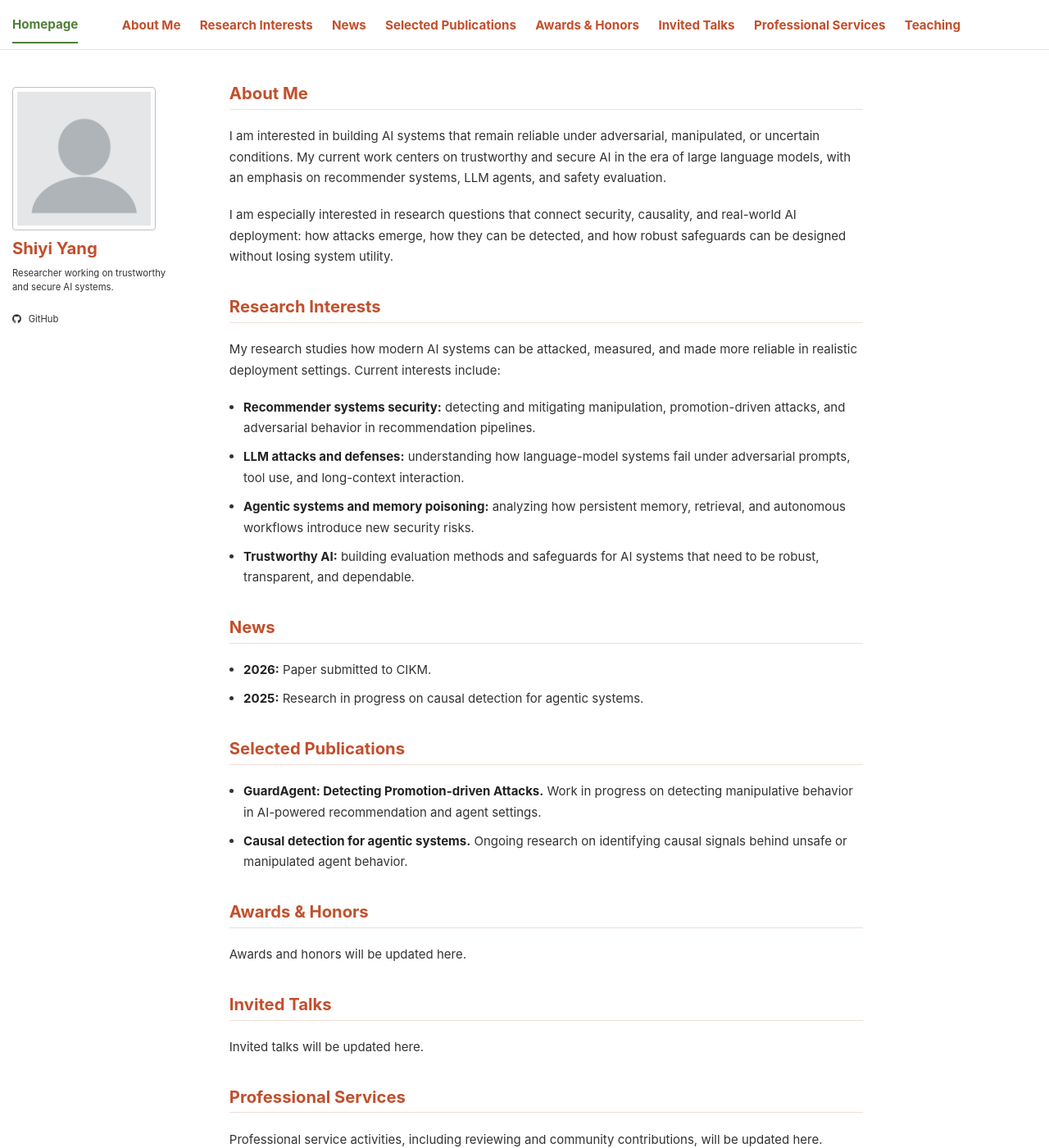
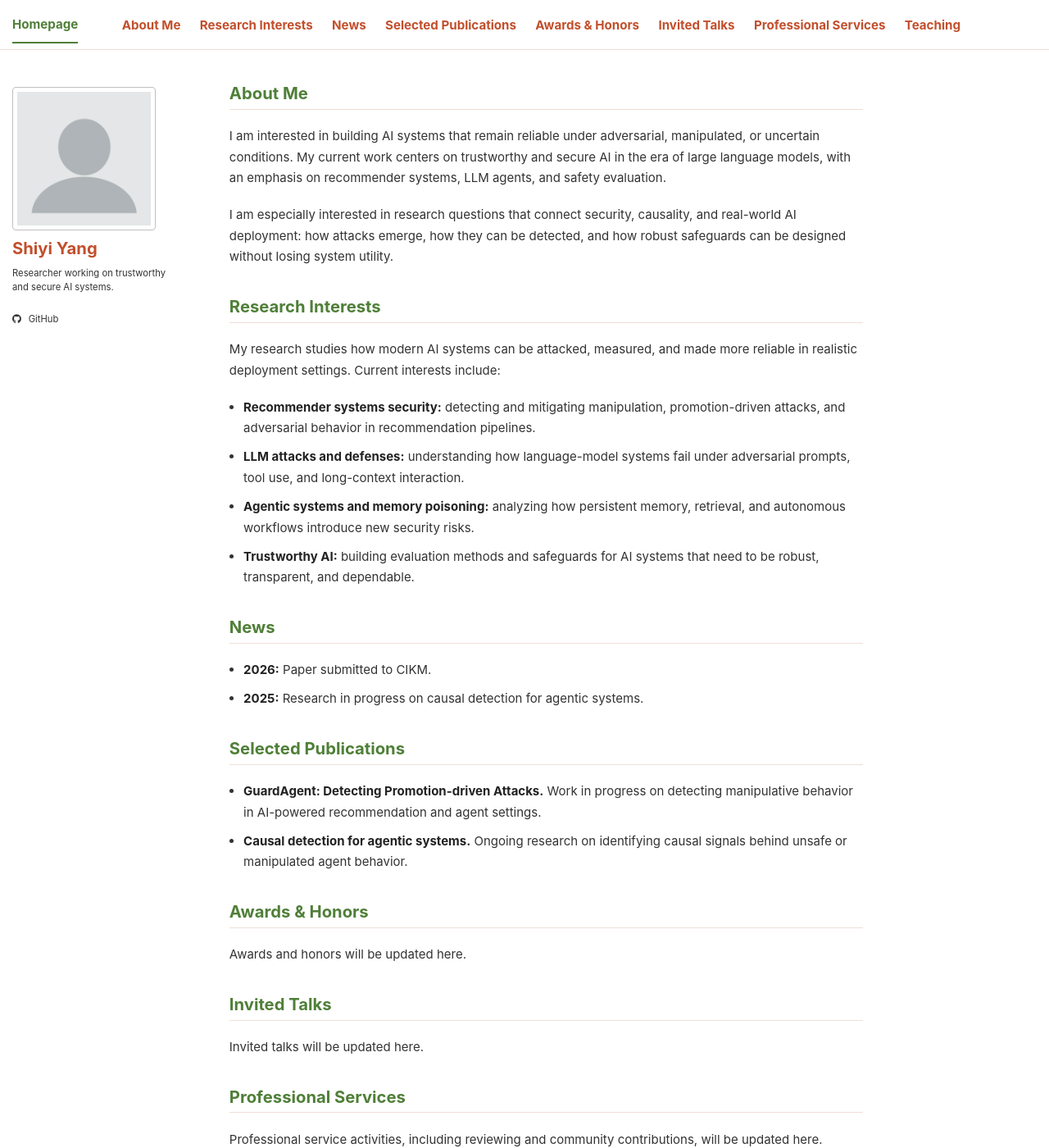
Before and after one commit to shiyiyang-ai/shiyiyang-ai.github.io, a Jekyll site: the page built from _pages/about.md, in a window 1280 px wide and 1400 px high. Shown: the whole window at 82% size. Built offline with Jekyll 4.4.1, drawn with Linux system fonts in a browser that asks for light colours; a script bundle is joined from its source files by our own code; library files that are not in the unit come from our copies.

Commit message:
Set section headings green

```diff
--- a/assets/css/main.scss
+++ b/assets/css/main.scss
@@ -136,7 +136,7 @@ body {
 .page__content h2 {
   margin-top: 1.8em;
   padding-bottom: 0.3em;
-  color: #c24f2c;
+  color: #4f7f38;
   border-bottom: 1px solid #f0ded7;
   font-size: 1.35em;
 }
```
